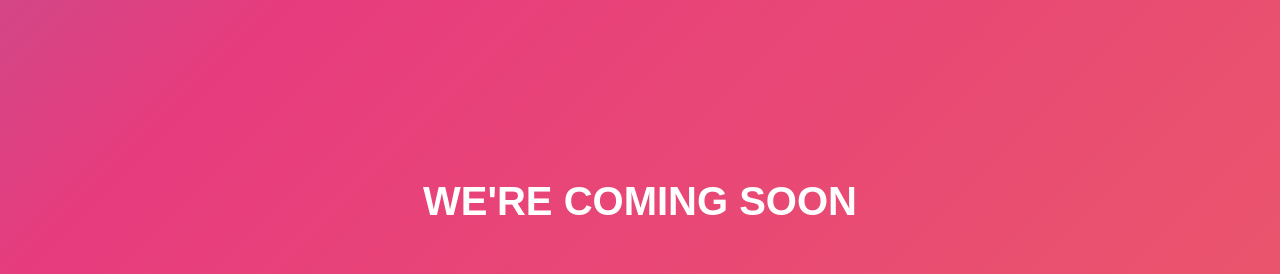
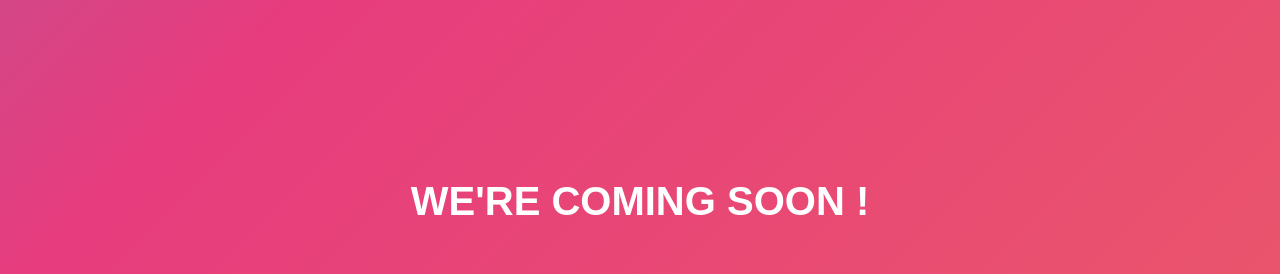
Before and after one commit to detask/dt-landpage, a plain HTML site: page index.html in a window 1280 px wide. Shown: the part 726-1000 px from the top of the page. Drawn offline with Linux system fonts and the light colour scheme.

Commit message:
New page info

```diff
--- a/index.html
+++ b/index.html
@@ -75,7 +75,7 @@
         </div>
         <div id="dComming">
             <h4>
-                WE'RE COMING SOON
+                WE'RE COMING SOON !
             </h4>
         </div>
     </div>
```
